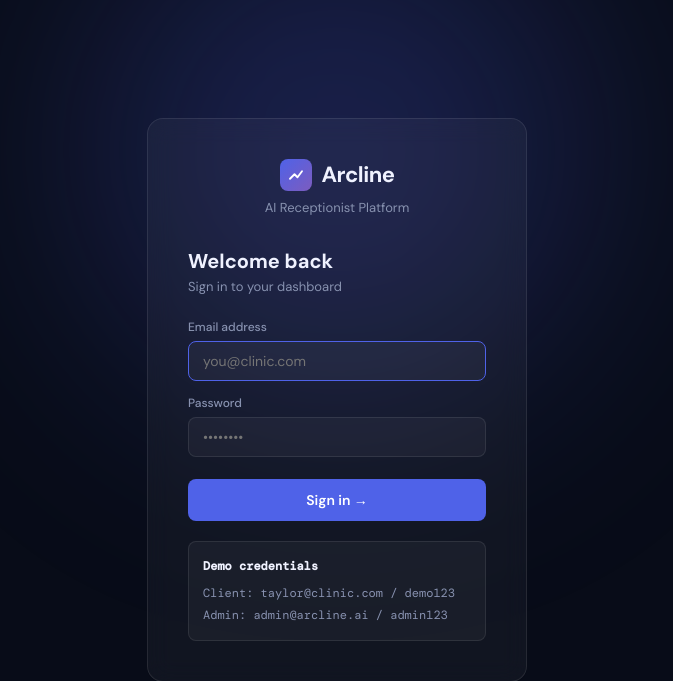
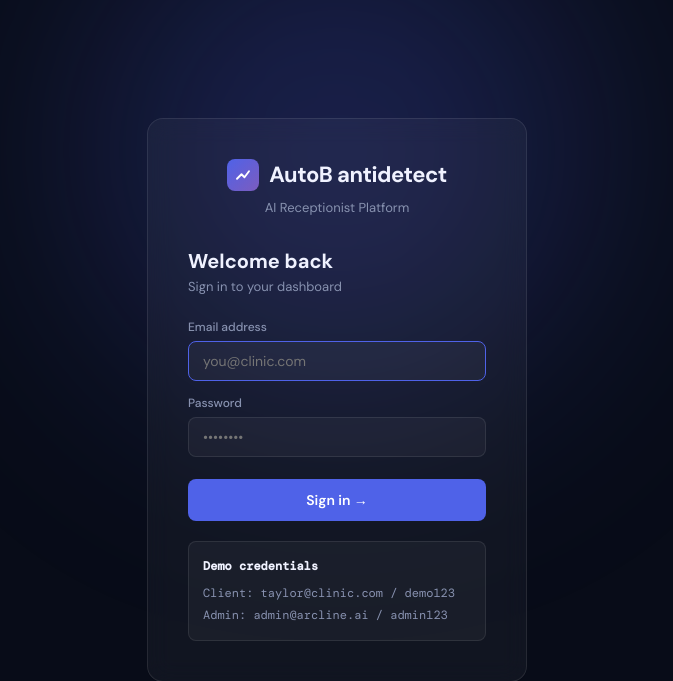
Before and after one commit to dariusisop1616-tech/arcline-, a Flask app: page /login in a window 1280 px wide. Shown: the top 681 px of the page, without its empty margins (303-976 px from the left). Run offline with Flask 3, Linux system fonts and the light colour scheme.

Commit message:
Rename visible branding from Arcline to AutoB antidetect
Updates page titles, logo text, and README heading. Login emails,
the database filename, and the secret key are unchanged.

Co-Authored-By: Claude Opus 5.5 <noreply@anthropic.com>
Claude-Session: https://claude.ai/code/session_012sX7a2rurBtHQRLdhFJgLP

```diff
--- a/admin.html
+++ b/admin.html
@@ -1,5 +1,5 @@
 {% extends "base.html" %}
-{% block title %}Admin Panel — Arcline{% endblock %}
+{% block title %}Admin Panel — AutoB antidetect{% endblock %}
 {% block body %}
 
 <button class="hamburger" onclick="toggleSidebar()">
@@ -15,7 +15,7 @@
           <polyline points="4 17 10 11 14 15 20 7"></polyline>
         </svg>
       </div>
-      <span class="logo-text">Arcline</span>
+      <span class="logo-text">AutoB antidetect</span>
     </div>
     <div class="client-badge">
       <strong>Admin Panel</strong>
--- a/admin_add.html
+++ b/admin_add.html
@@ -1,5 +1,5 @@
 {% extends "base.html" %}
-{% block title %}Add Client — Arcline Admin{% endblock %}
+{% block title %}Add Client — AutoB antidetect Admin{% endblock %}
 {% block body %}
 
 <button class="hamburger" onclick="toggleSidebar()">
@@ -15,7 +15,7 @@
           <polyline points="4 17 10 11 14 15 20 7"></polyline>
         </svg>
       </div>
-      <span class="logo-text">Arcline</span>
+      <span class="logo-text">AutoB antidetect</span>
     </div>
     <div class="client-badge"><strong>Admin Panel</strong>{{ session['email'] }}</div>
     <div class="nav-section">
@@ -42,7 +42,7 @@
     <div class="page-header fade-in">
       <a href="/admin" style="font-size:13px;color:var(--text-secondary);text-decoration:none;display:inline-flex;align-items:center;gap:6px;margin-bottom:12px;">← Back to clients</a>
       <h1>Add New Client</h1>
-      <p>Onboard a new clinic to the Arcline platform</p>
+      <p>Onboard a new clinic to the AutoB antidetect platform</p>
     </div>
 
     {% if error %}
--- a/admin_client.html
+++ b/admin_client.html
@@ -1,5 +1,5 @@
 {% extends "base.html" %}
-{% block title %}Edit Client — Arcline Admin{% endblock %}
+{% block title %}Edit Client — AutoB antidetect Admin{% endblock %}
 {% block body %}
 
 <button class="hamburger" onclick="toggleSidebar()">
@@ -15,7 +15,7 @@
           <polyline points="4 17 10 11 14 15 20 7"></polyline>
         </svg>
       </div>
-      <span class="logo-text">Arcline</span>
+      <span class="logo-text">AutoB antidetect</span>
     </div>
     <div class="client-badge"><strong>Admin Panel</strong>{{ session['email'] }}</div>
     <div class="nav-section">
--- a/app.py
+++ b/app.py
@@ -72,7 +72,7 @@ def init_db():
 
     if not c.execute("SELECT id FROM users WHERE email='admin@arcline.ai'").fetchone():
         c.execute("INSERT INTO users (name,email,password,role,business_name) VALUES (?,?,?,?,?)",
-                  ('Admin','admin@arcline.ai',hash_pw('admin123'),'admin','Arcline HQ'))
+                  ('Admin','admin@arcline.ai',hash_pw('admin123'),'admin','AutoB antidetect HQ'))
 
     if not c.execute("SELECT id FROM users WHERE email='taylor@clinic.com'").fetchone():
         c.execute("""INSERT INTO users
--- a/base.html
+++ b/base.html
@@ -3,7 +3,7 @@
 <head>
   <meta charset="UTF-8"/>
   <meta name="viewport" content="width=device-width, initial-scale=1.0"/>
-  <title>{% block title %}Arcline{% endblock %}</title>
+  <title>{% block title %}AutoB antidetect{% endblock %}</title>
   <link rel="preconnect" href="https://fonts.googleapis.com">
   <link href="https://fonts.googleapis.com/css2?family=DM+Sans:wght@300;400;500;600;700&family=DM+Mono:wght@400;500&display=swap" rel="stylesheet">
   <script src="https://cdn.jsdelivr.net/npm/chart.js@4.4.0/dist/chart.umd.min.js"></script>
--- a/dashboard.html
+++ b/dashboard.html
@@ -1,5 +1,5 @@
 {% extends "base.html" %}
-{% block title %}Dashboard — Arcline{% endblock %}
+{% block title %}Dashboard — AutoB antidetect{% endblock %}
 {% block body %}
 
 <!-- Mobile hamburger -->
@@ -17,7 +17,7 @@
           <polyline points="4 17 10 11 14 15 20 7"></polyline>
         </svg>
       </div>
-      <span class="logo-text">Arcline</span>
+      <span class="logo-text">AutoB antidetect</span>
     </div>
 
     <div class="client-badge">
@@ -126,7 +126,7 @@
           <div class="node-icon" style="background:rgba(124,92,191,0.25);">
             <svg viewBox="0 0 24 24" fill="none" stroke="#a78bda" stroke-width="2"><circle cx="12" cy="12" r="10"/><line x1="12" y1="8" x2="12" y2="12"/><line x1="12" y1="16" x2="12.01" y2="16"/></svg>
           </div>
-          <div class="node-name">Arcline Brain</div>
+          <div class="node-name">AutoB antidetect Brain</div>
           <div class="node-status" id="node-brain-status">Processing</div>
         </div>
 
--- a/login.html
+++ b/login.html
@@ -1,5 +1,5 @@
 {% extends "base.html" %}
-{% block title %}Login — Arcline{% endblock %}
+{% block title %}Login — AutoB antidetect{% endblock %}
 {% block body %}
 <div class="login-wrap">
   <div class="login-glow"></div>
@@ -11,7 +11,7 @@
             <polyline points="4 17 10 11 14 15 20 7"></polyline>
           </svg>
         </div>
-        <span class="logo-text">Arcline</span>
+        <span class="logo-text">AutoB antidetect</span>
       </div>
       <p>AI Receptionist Platform</p>
     </div>
--- a/payments.html
+++ b/payments.html
@@ -1,5 +1,5 @@
 {% extends "base.html" %}
-{% block title %}Payments — Arcline{% endblock %}
+{% block title %}Payments — AutoB antidetect{% endblock %}
 {% block body %}
 
 <button class="hamburger" onclick="toggleSidebar()">
@@ -15,7 +15,7 @@
           <polyline points="4 17 10 11 14 15 20 7"></polyline>
         </svg>
       </div>
-      <span class="logo-text">Arcline</span>
+      <span class="logo-text">AutoB antidetect</span>
     </div>
     <div class="client-badge">
       <strong>{{ user['business_name'] or 'Your Clinic' }}</strong>
--- a/templates/admin.html
+++ b/templates/admin.html
@@ -1,5 +1,5 @@
 {% extends "base.html" %}
-{% block title %}Admin Panel — Arcline{% endblock %}
+{% block title %}Admin Panel — AutoB antidetect{% endblock %}
 {% block body %}
 
 <button class="hamburger" onclick="toggleSidebar()">
@@ -15,7 +15,7 @@
           <polyline points="4 17 10 11 14 15 20 7"></polyline>
         </svg>
       </div>
-      <span class="logo-text">Arcline</span>
+      <span class="logo-text">AutoB antidetect</span>
     </div>
     <div class="client-badge">
       <strong>Admin Panel</strong>
--- a/templates/admin_add.html
+++ b/templates/admin_add.html
@@ -1,5 +1,5 @@
 {% extends "base.html" %}
-{% block title %}Add Client — Arcline Admin{% endblock %}
+{% block title %}Add Client — AutoB antidetect Admin{% endblock %}
 {% block body %}
 
 <button class="hamburger" onclick="toggleSidebar()">
@@ -15,7 +15,7 @@
           <polyline points="4 17 10 11 14 15 20 7"></polyline>
         </svg>
       </div>
-      <span class="logo-text">Arcline</span>
+      <span class="logo-text">AutoB antidetect</span>
     </div>
     <div class="client-badge"><strong>Admin Panel</strong>{{ session['email'] }}</div>
     <div class="nav-section">
@@ -42,7 +42,7 @@
     <div class="page-header fade-in">
       <a href="/admin" style="font-size:13px;color:var(--text-secondary);text-decoration:none;display:inline-flex;align-items:center;gap:6px;margin-bottom:12px;">← Back to clients</a>
       <h1>Add New Client</h1>
-      <p>Onboard a new clinic to the Arcline platform</p>
+      <p>Onboard a new clinic to the AutoB antidetect platform</p>
     </div>
 
     {% if error %}
--- a/templates/admin_client.html
+++ b/templates/admin_client.html
@@ -1,5 +1,5 @@
 {% extends "base.html" %}
-{% block title %}Edit Client — Arcline Admin{% endblock %}
+{% block title %}Edit Client — AutoB antidetect Admin{% endblock %}
 {% block body %}
 
 <button class="hamburger" onclick="toggleSidebar()">
@@ -15,7 +15,7 @@
           <polyline points="4 17 10 11 14 15 20 7"></polyline>
         </svg>
       </div>
-      <span class="logo-text">Arcline</span>
+      <span class="logo-text">AutoB antidetect</span>
     </div>
     <div class="client-badge"><strong>Admin Panel</strong>{{ session['email'] }}</div>
     <div class="nav-section">
--- a/templates/base.html
+++ b/templates/base.html
@@ -3,7 +3,7 @@
 <head>
   <meta charset="UTF-8"/>
   <meta name="viewport" content="width=device-width, initial-scale=1.0"/>
-  <title>{% block title %}Arcline{% endblock %}</title>
+  <title>{% block title %}AutoB antidetect{% endblock %}</title>
   <link rel="preconnect" href="https://fonts.googleapis.com">
   <link href="https://fonts.googleapis.com/css2?family=DM+Sans:wght@300;400;500;600;700&family=DM+Mono:wght@400;500&display=swap" rel="stylesheet">
   <script src="https://cdn.jsdelivr.net/npm/chart.js@4.4.0/dist/chart.umd.min.js"></script>
--- a/templates/dashboard.html
+++ b/templates/dashboard.html
@@ -1,5 +1,5 @@
 {% extends "base.html" %}
-{% block title %}Dashboard — Arcline{% endblock %}
+{% block title %}Dashboard — AutoB antidetect{% endblock %}
 {% block body %}
 
 <!-- Mobile hamburger -->
@@ -17,7 +17,7 @@
           <polyline points="4 17 10 11 14 15 20 7"></polyline>
         </svg>
       </div>
-      <span class="logo-text">Arcline</span>
+      <span class="logo-text">AutoB antidetect</span>
     </div>
 
     <div class="client-badge">
@@ -126,7 +126,7 @@
           <div class="node-icon" style="background:rgba(124,92,191,0.25);">
             <svg viewBox="0 0 24 24" fill="none" stroke="#a78bda" stroke-width="2"><circle cx="12" cy="12" r="10"/><line x1="12" y1="8" x2="12" y2="12"/><line x1="12" y1="16" x2="12.01" y2="16"/></svg>
           </div>
-          <div class="node-name">Arcline Brain</div>
+          <div class="node-name">AutoB antidetect Brain</div>
           <div class="node-status" id="node-brain-status">Processing</div>
         </div>
 
--- a/templates/login.html
+++ b/templates/login.html
@@ -1,5 +1,5 @@
 {% extends "base.html" %}
-{% block title %}Login — Arcline{% endblock %}
+{% block title %}Login — AutoB antidetect{% endblock %}
 {% block body %}
 <div class="login-wrap">
   <div class="login-glow"></div>
@@ -11,7 +11,7 @@
             <polyline points="4 17 10 11 14 15 20 7"></polyline>
           </svg>
         </div>
-        <span class="logo-text">Arcline</span>
+        <span class="logo-text">AutoB antidetect</span>
       </div>
       <p>AI Receptionist Platform</p>
     </div>
--- a/templates/payments.html
+++ b/templates/payments.html
@@ -1,5 +1,5 @@
 {% extends "base.html" %}
-{% block title %}Payments — Arcline{% endblock %}
+{% block title %}Payments — AutoB antidetect{% endblock %}
 {% block body %}
 
 <button class="hamburger" onclick="toggleSidebar()">
@@ -15,7 +15,7 @@
           <polyline points="4 17 10 11 14 15 20 7"></polyline>
         </svg>
       </div>
-      <span class="logo-text">Arcline</span>
+      <span class="logo-text">AutoB antidetect</span>
     </div>
     <div class="client-badge">
       <strong>{{ user['business_name'] or 'Your Clinic' }}</strong>
```
Also changed, not shown: README.md.
